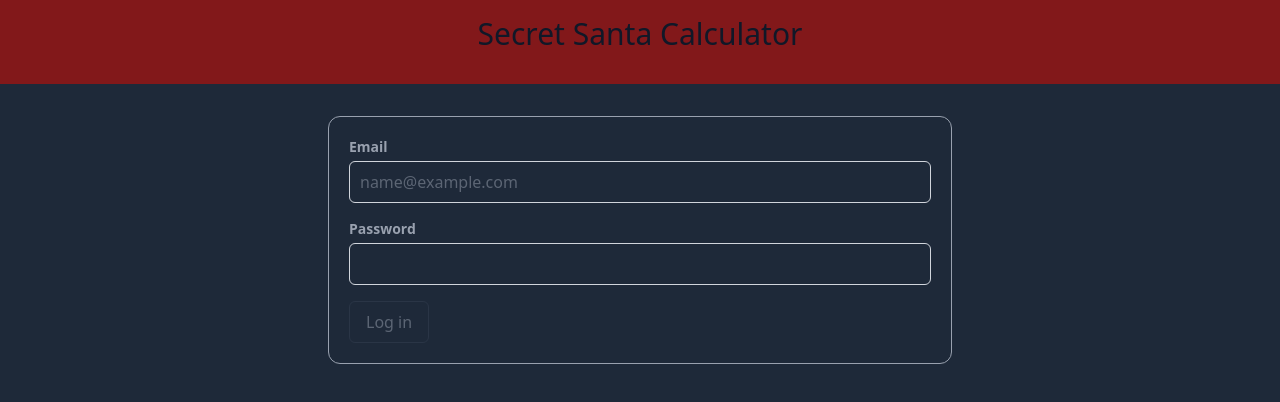
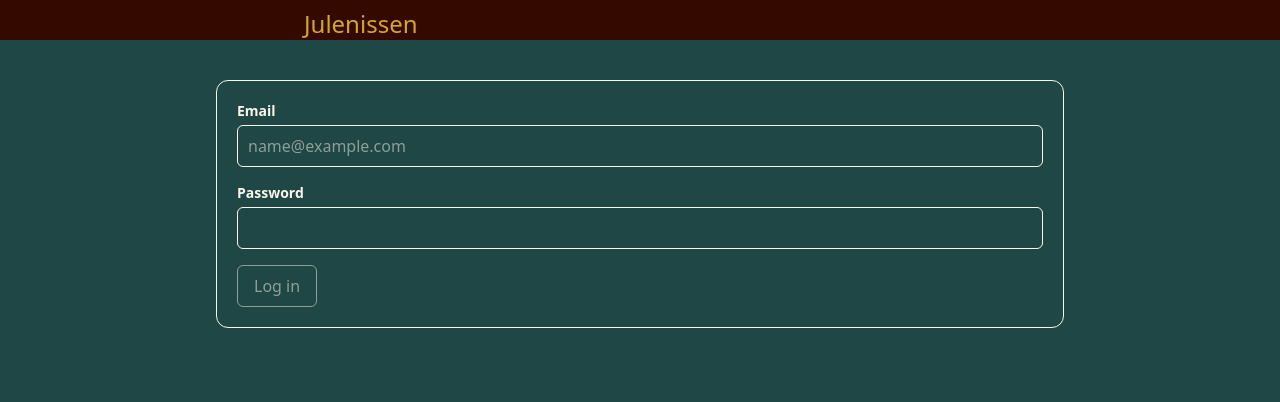
Before and after one commit to tompivoq/secret_santa_calc, a React (Vite) app: page /login in a window 1280 px wide. Shown: the top 402 px of the page. Built offline with nearby package versions, Linux system fonts and the light colour scheme; no server answers.

Commit message:
refactor(): Added custom colors for tailwind, and refactoring some places to use these instead of the defaults. Refactored TopNavBar to be in-line instead of stacked, with Logo on left and navigation on the right

```diff
--- a/index.html
+++ b/index.html
@@ -6,7 +6,7 @@
 		<meta name="viewport" content="width=device-width, initial-scale=1.0" />
 		<title>Secret Santa Calculator</title>
 	</head>
-	<body class="m-0 bg-gray-800 font-sans text-[18px]/[145%] text-gray-400 antialiased">
+	<body class="m-0 bg-pearl-aqua-800 font-sans text-[18px]/[145%] text-metallic-gold-50 antialiased">
 		<div id="root"></div>
 		<script type="module" src="/src/main.tsx"></script>
 	</body>
--- a/src/App.tsx
+++ b/src/App.tsx
@@ -5,12 +5,13 @@ import ChangePasswordPage from "./pages/ChangePasswordPage";
 import LoginPage from "./pages/LoginPage";
 import RequireAuth from "./components/RequireAuth";
 import { TopBarNav } from "./components/TopBarNav";
+import { StyleGuide } from "./pages/StyleGuide";
 
 function App() {
 	return (
 		<BrowserRouter>
 			<TopBarNav />
-			<main className="mx-auto max-w-2xl px-6 pb-12 text-center">
+			<main className="mx-auto max-w-4xl pt-2 px-6 pb-12 text-center">
 				<Routes>
 					<Route
 						path="/"
@@ -29,6 +30,7 @@ function App() {
 							</RequireAuth>
 						}
 					/>
+					<Route path="/styleguide" element={<StyleGuide />} />
 					{/* Not wrapped in RequireAuth — this is where RequireAuth itself
               redirects to while mustChangePassword is set, and it applies
               its own (inverse) guard: nothing pending means nothing to do
--- a/src/components/PersonForm.tsx
+++ b/src/components/PersonForm.tsx
@@ -4,6 +4,7 @@ import { isPhoneNumber } from "../models/type_check";
 import { useForm } from "react-hook-form";
 import clsx from "clsx";
 import { useState } from "react";
+import { Button } from "./shared/Button";
 
 interface FormData {
 	name: string;
@@ -102,7 +103,7 @@ function PersonForm() {
 							)}
 						</div>
 					</div>
-					<div className="flex w-full flex-row justify-between gap-4">
+					<div className="flex w-full flex-col md:flex-row justify-between gap-4">
 						<div className="flex w-full flex-col gap-1">
 							<label htmlFor="email" className="text-sm font-semibold">
 								Email
@@ -169,14 +170,9 @@ function PersonForm() {
 							))}
 						</select>
 					</div>
-
-					<button
-						type="submit"
-						disabled={!isValid}
-						className="cursor-pointer self-start rounded-md border border-gray-700 px-4 py-2 text-base hover:bg-gray-100 dark:border-gray-300 dark:hover:bg-gray-800"
-					>
-						Add Person
-					</button>
+					<div className="flex flex-row w-full justify-end">
+						<Button type="submit" disabled={!isValid} behaviour="action">Add Person</Button>
+					</div>
 				</form>
 			</div>
 		</div>
--- a/src/components/PersonList.tsx
+++ b/src/components/PersonList.tsx
@@ -30,11 +30,11 @@ const ListPerson = ({ person, others, onSetPartner, onDelete }: ListPersonProps)
 	return (
 		<li
 			key={person.id}
-			className="flex flex-col gap-3 rounded-xl border border-gray-400 p-4 sm:flex-row sm:items-center sm:justify-between"
+			className="flex flex-col gap-3 rounded-xl border border-blue-spruce-400 p-4 sm:flex-row sm:items-center sm:justify-between"
 		>
 			<div>
 				<p className="font-medium">{person.name}</p>
-				<p className="text-sm text-gray-500 dark:text-gray-400">
+				<p className="text-sm">
 					{person.email} | {person.phone}
 				</p>
 			</div>
@@ -50,7 +50,7 @@ const ListPerson = ({ person, others, onSetPartner, onDelete }: ListPersonProps)
 						onChange={(event) =>
 							onSetPartner(person.id, event.target.value === "" ? null : Number(event.target.value))
 						}
-						className="mx-2 w-full rounded-md border border-gray-300 px-2.5 py-2 text-base dark:border-gray-700"
+						className="mx-2 w-full rounded-md border border-border-blue-spruce-400 px-2.5 py-2 text-base"
 					>
 						<option value="">None</option>
 						{others.map((p) => (
--- a/src/components/RequireAuth.tsx
+++ b/src/components/RequireAuth.tsx
@@ -34,7 +34,7 @@ function RequireAuth({
 
 	if (adminOnly && !data.person.isAdmin) {
 		return (
-			<p className="mt-8 rounded-xl border border-gray-400 p-5 text-center">
+			<p className="mt-8 rounded-xl border border-blue-spruce-400 p-5 text-center">
 				You don't have access to this page.
 			</p>
 		);
--- a/src/components/TopBarNav.tsx
+++ b/src/components/TopBarNav.tsx
@@ -1,5 +1,6 @@
 import { Link } from "react-router-dom";
 import { useLogoutMutation, useMeQuery } from "../store/authApi";
+import { Button } from "./shared/Button";
 
 export const TopBarNav = () => {
 	// Also queried (and cached) inside RequireAuth/AccountPage/ChangePasswordPage
@@ -14,16 +15,15 @@ export const TopBarNav = () => {
 	const isSignedIn = me !== undefined && !isError;
 
 	return (
-		<div className="flex w-full flex-row justify-center bg-red-900 pt-4">
-			<div className="mx-auto flex w-2xl flex-col justify-center-safe">
-				<h1 className="text-center text-3xl font-medium text-gray-900 dark:text-gray-100">
-					Secret Santa Calculator
+		<div className="flex w-full flex-row justify-center bg-oxblood-900 pt-2">
+			<div className="mx-auto flex w-2xl flex-row items-center-safe justify-between">
+				<h1 className="text-left text-2xl font-medium text-metallic-gold-500">
+					Julenissen
 				</h1>
-				<nav className="my-4 flex w-full items-start align-middle text-lg">
+				<nav className="my-4 flex flex-1 w-full justify-end text-base">
 					{isSignedIn && (
 						<>
-							<div className="flex-1" />
-							<div id="page_nav" className="flex gap-4 self-center-safe">
+							<div id="page_nav" className="flex gap-4 px-4 items-center-safe">
 								{me.person.isAdmin && (
 									<Link to="/" className="underline hover:no-underline">
 										Manage people
@@ -33,17 +33,11 @@ export const TopBarNav = () => {
 									My account
 								</Link>
 							</div>
-							<div id="user" className="flex flex-1 flex-col items-center self-end-safe px-2">
+							<div id="user" className="flex flex-col items-center self-end-safe px-2">
 								<p className="text-sm">
 									Signed in as <span className="font-semibold">{me.person.name}</span>
 								</p>
-								<button
-									type="button"
-									onClick={() => logout()}
-									className="w-fit cursor-pointer rounded-md border border-gray-700 px-3 py-1.5 text-sm hover:bg-gray-100 dark:border-gray-300 dark:hover:bg-gray-800"
-								>
-									Log out
-								</button>
+								<Button onClick={() => logout()} behaviour="action">Log out</Button>
 							</div>
 						</>
 					)}
--- a/src/index.css
+++ b/src/index.css
@@ -2,4 +2,68 @@
 
 @theme {
 	--font-sans: system-ui, "Segoe UI", Roboto, sans-serif;
+
+	--color-*: initial;
+	--color-white: #fff;
+	--color-black: #000;
+
+	--color-oxblood-50: #ffeae5;
+	--color-oxblood-100: #ffd5cc;
+	--color-oxblood-200: #ffac99;
+	--color-oxblood-300: #ff8266;
+	--color-oxblood-400: #ff5833;
+	--color-oxblood-500: #ff2f00;
+	--color-oxblood-600: #cc2500;
+	--color-oxblood-700: #991c00;
+	--color-oxblood-800: #661300;
+	--color-oxblood-900: #330900;
+	--color-oxblood-950: #240700;
+
+	--color-blue-spruce-50: #e8fcf9;
+	--color-blue-spruce-100: #d1faf4;
+	--color-blue-spruce-200: #a4f4e8;
+	--color-blue-spruce-300: #76efdd;
+	--color-blue-spruce-400: #48ead1;
+	--color-blue-spruce-500: #1be4c6;
+	--color-blue-spruce-600: #15b79e;
+	--color-blue-spruce-700: #108977;
+	--color-blue-spruce-800: #0b5b4f;
+	--color-blue-spruce-900: #052e28;
+	--color-blue-spruce-950: #04201c;
+
+	--color-pearl-aqua-50: #edf7f7;
+	--color-pearl-aqua-100: #dcefee;
+	--color-pearl-aqua-200: #b8e0de;
+	--color-pearl-aqua-300: #95d0cd;
+	--color-pearl-aqua-400: #71c1bd;
+	--color-pearl-aqua-500: #4eb1ac;
+	--color-pearl-aqua-600: #3e8e8a;
+	--color-pearl-aqua-700: #2f6a67;
+	--color-pearl-aqua-800: #1f4745;
+	--color-pearl-aqua-900: #102322;
+	--color-pearl-aqua-950: #0b1918;
+
+	--color-metallic-gold-50: #fbf6ea;
+	--color-metallic-gold-100: #f6edd5;
+	--color-metallic-gold-200: #eedcaa;
+	--color-metallic-gold-300: #e5ca80;
+	--color-metallic-gold-400: #dcb856;
+	--color-metallic-gold-500: #d4a72b;
+	--color-metallic-gold-600: #a98523;
+	--color-metallic-gold-700: #7f641a;
+	--color-metallic-gold-800: #554311;
+	--color-metallic-gold-900: #2a2109;
+	--color-metallic-gold-950: #1e1706;
+
+	--color-ink-black-50: #ebeafb;
+	--color-ink-black-100: #d7d4f7;
+	--color-ink-black-200: #b0aaee;
+	--color-ink-black-300: #887fe6;
+	--color-ink-black-400: #6055dd;
+	--color-ink-black-500: #382ad5;
+	--color-ink-black-600: #2d22aa;
+	--color-ink-black-700: #221980;
+	--color-ink-black-800: #171155;
+	--color-ink-black-900: #0b082b;
+	--color-ink-black-950: #08061e;
 }
```
